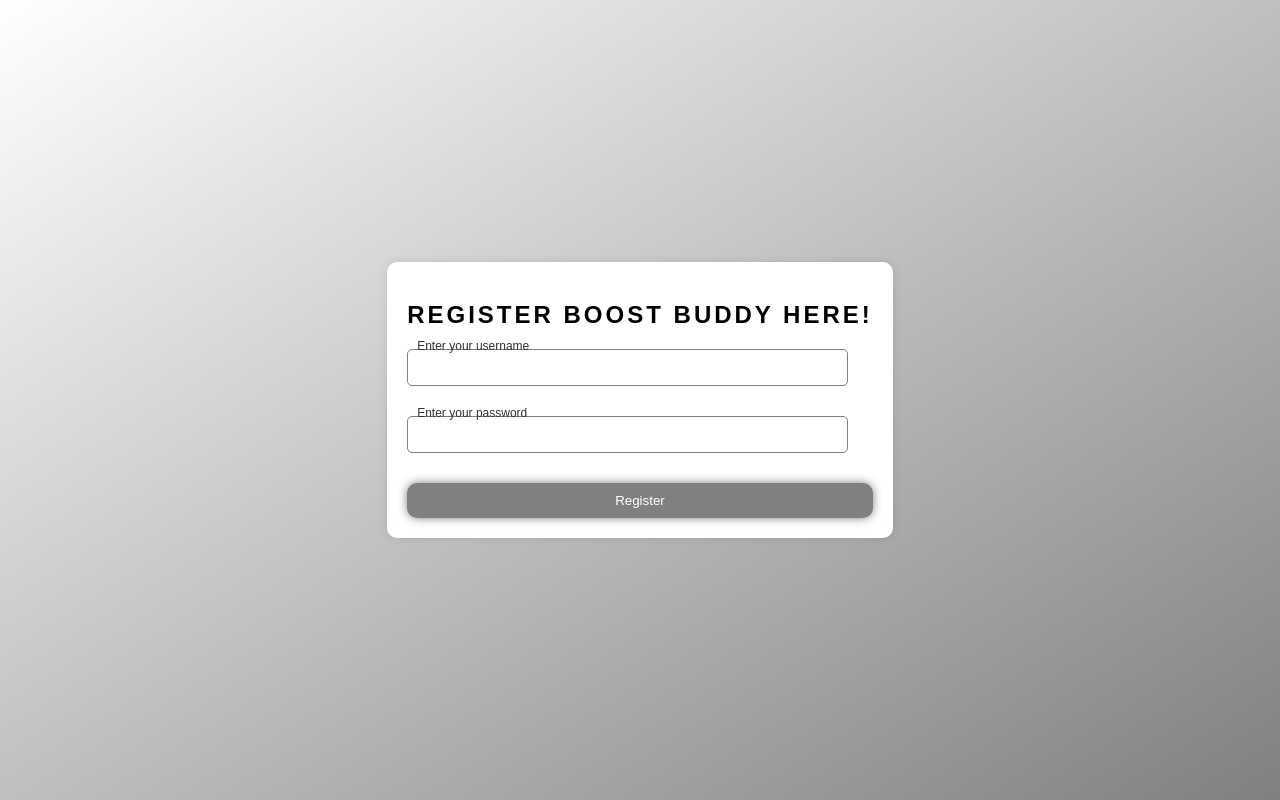
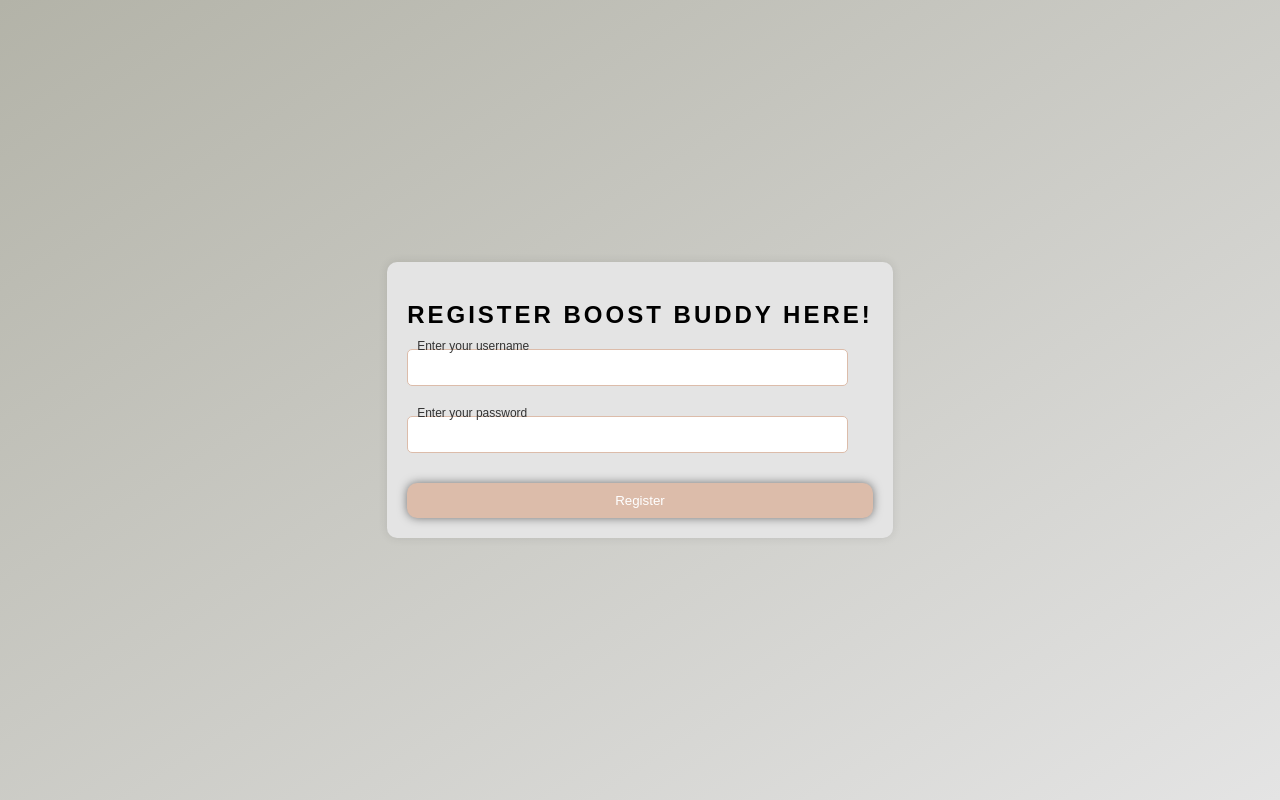
Before and after one commit to m1a5leep/BoostBuddy, a Flask app: page /register in a window 1280 px wide. Run offline with Flask 3, Linux system fonts and the light colour scheme.

Commit message:
change css

```diff
--- a/Boost Buddy Project/static/css/register.css
+++ b/Boost Buddy Project/static/css/register.css
@@ -2,7 +2,7 @@ body {
     margin: 0;
     padding: 0;
     font-family: Arial, Helvetica, sans-serif;
-    background: linear-gradient(to bottom right, #ffffff, grey);
+    background: linear-gradient(to bottom right,#B3B3A8, #E4E4E4);
     background-size: cover;
     height: 100vh;
     display: flex;
@@ -11,7 +11,7 @@ body {
 }
 
 .register-form {
-    background: white;
+    background: #E4E4E4;
     padding: 20px;
     border-radius: 10px;
     box-shadow: 0px 0px 10px rgba(0, 0, 0, 0.1);
@@ -23,7 +23,7 @@ body {
     border-radius: 10px;
     box-shadow: 0px 0px 10px rgba(0, 0, 0, 0.5);
     text-align: center;
-    background-color: grey;
+    background-color: #DCBCAA;
     color: #fff;
     border: none;
     cursor: pointer;
@@ -45,7 +45,7 @@ body {
     width: 90%;
     padding: 10px;
     margin-bottom: 10px;
-    border: 1px solid grey;
+    border: 1px solid #DCBCAA;
     border-radius: 5px;
 }
 
@@ -56,7 +56,7 @@ body {
     padding: 10px;
     pointer-events: none;
     transition: all 0.3s ease;
-    color: grey;
+    color: #DCBCAA;
 }
 
 .input-container input:focus + label,
@@ -68,7 +68,7 @@ body {
 }
 
 .register-form button:hover {
-    background-color: darkgray;
+    background-color: #B3B3A8;
 }
 
 @media (max-width: 480px) {
```
Also changed, not shown: Boost Buddy Project/static/css/login.css (+4 -4 lines).
